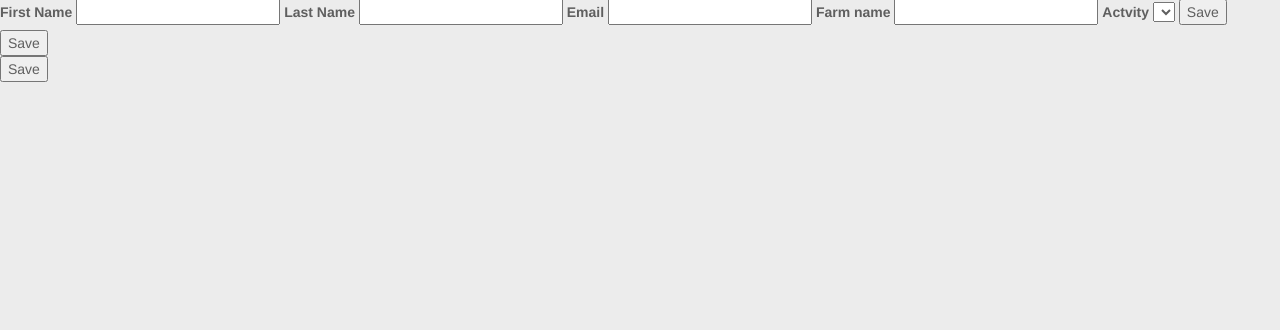
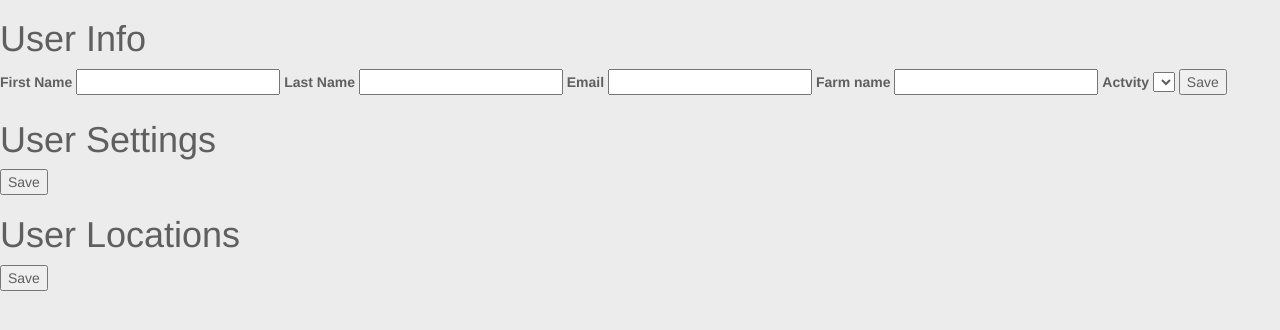
Before and after one commit to gacelabs/digi-farm, a CodeIgniter app: page /database/index.php/dashboard/profile/1 in a window 1280 px wide. Shown: the part 51-381 px from the top of the page. Run offline with CodeIgniter, Linux system fonts and the light colour scheme; the visitor is signed in with stand-in values (Sample User, id 1); data that the repository does not hold is empty; some libraries are stand-ins or nearby versions.

Commit message:
profile page

```diff
--- a/application/views/templates/dashboard/profile.php
+++ b/application/views/templates/dashboard/profile.php
@@ -3,6 +3,7 @@
 	// debug($profile_data);
 	$info = $profile_data['profile']['user'];
 ?>
+<h1>User Info</h1>
 <form class="form-validate" action="dashboard/profile/<?php echo $info['id'];?>" method="post">
 	<label>
 		First Name
@@ -37,6 +38,7 @@
 	$settings = $profile_data['app_settings'];
 	// debug($settings);
 ?>
+<h1>User Settings</h1>
 <form class="form-validate" action="dashboard/profile/<?php echo $info['id'];?>" method="post">
 	<?php foreach ($settings as $id => $row): ?>
 		<label>
@@ -61,6 +63,7 @@
 	// debug($locations);
 ?>
 <!-- MULTIPLE TO KAYA DAPAT MATRON UI NG ADD ANOTHER -->
+<h1>User Locations</h1>
 <form class="form-validate" action="dashboard/profile/<?php echo $info['id'];?>" method="post">
 	<?php foreach ($locations as $key => $row): ?>
 		<?php
```
